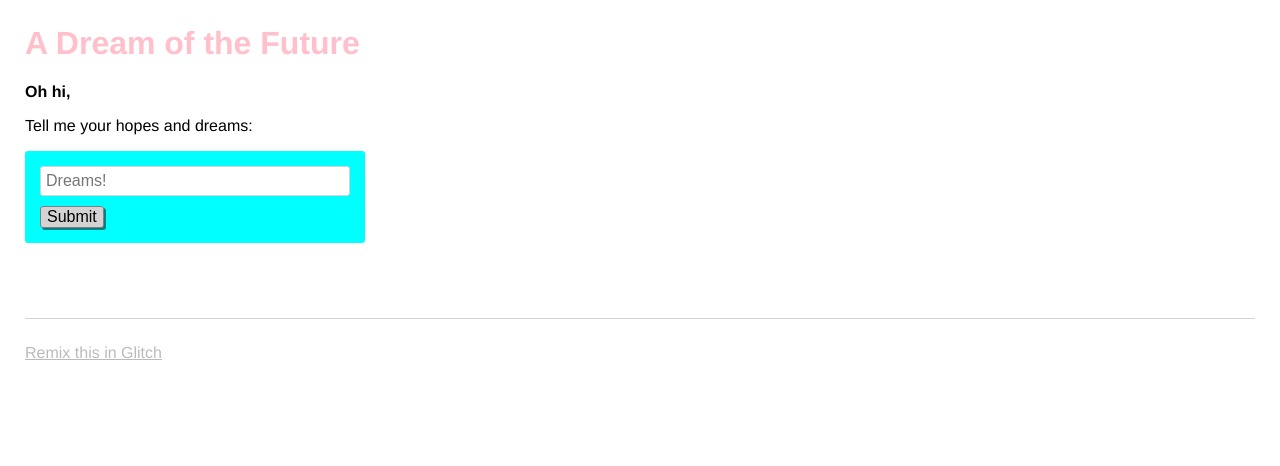
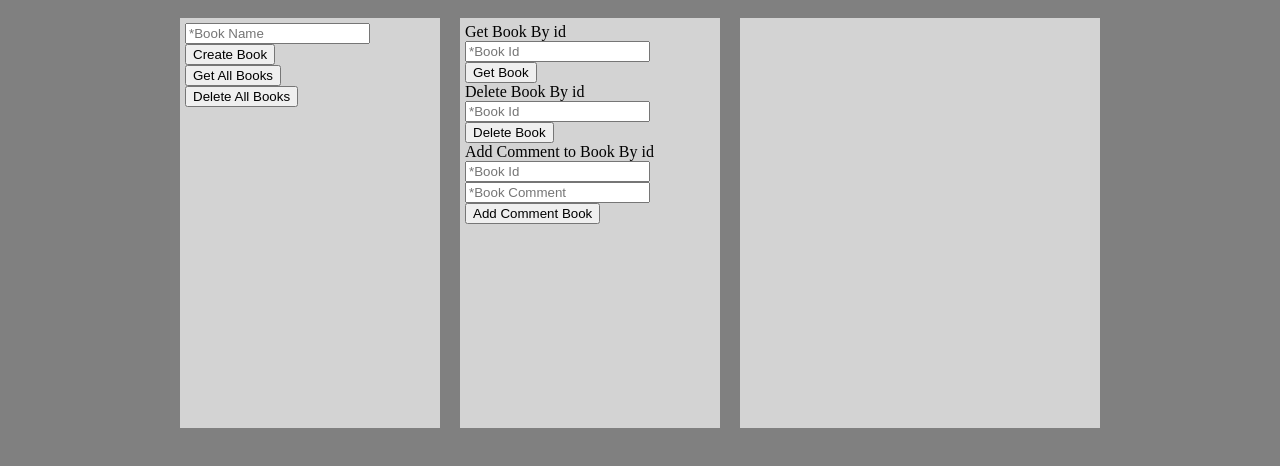
Before and after one commit to turfanda/betafccstock, a website: page views/index.html in a window 1280 px wide. Drawn offline with nearby package versions, Linux system fonts and the light colour scheme; no server answers.

Commit message:
👕🎅 Checkpoint server.js:596315/40 package.json:596315/55 views/index.html:596315/7 public/style.css:596315/6 public/client.js:596315/19 routes/routeHandler.js:596315/75 models/stock.js:596315/43 tests/test.js:596315/2 .env:596315/30 test/test.js:596315/1

```diff
--- a/public/style.css
+++ b/public/style.css
@@ -1,82 +1,29 @@
-/* styles */
-/* called by your view template */
-
-/* You might want to try something fancier: */
-/* less: http://lesscss.org/ */
-
-* {
-  box-sizing: border-box;
+body{
+background-color:gray;
 }
-
-body {
-  font-family: helvetica, arial, sans-serif;
-  margin: 25px;
+.mainWrapper{
+width:1000px;
+     margin: auto;
 }
-
-h1 {
-  font-weight: bold;
-  color: pink;
+.wrapper{
+  display: flex;
+  align-items: center;
+  justify-content: center;
 }
-
-.bold {
-  font-weight: bold;
+.insideDiv {
+  padding:5px;
+    background-color: lightgray;
+    width: 250px;
+    height: 400px;
+    margin: 10px;
 }
-
-p {
-  max-width: 600px;
+.resultDiv {
+  width: 350px;
+   overflow: auto;
+  text-align:center;
 }
-
-form {
-  margin-bottom: 25px;
-  padding: 15px;
-  background-color: cyan;
-  display: inline-block;
-  width: 100%;
-  max-width: 340px;
-  border-radius: 3px;
+.infoDiv{
+text-align:center;
+padding:5px;
+  border:0.5px solid black;
 }
-
-input {
-  display: block;
-  margin-bottom: 10px;
-  padding: 5px;
-  width: 100%;
-  border: 1px solid lightgrey;
-  border-radius: 3px;
-  font-size: 16px;
-}
-
-button {
-  font-size: 16px;
-  border-radius: 3px;
-  background-color: lightgrey;
-  border: 1px solid grey;
-  box-shadow: 2px 2px teal;
-  cursor: pointer;
-}
-
-button:hover {
-  background-color: yellow;
-}
-
-button:active {
-  box-shadow: none;
-}
-
-li {
-  margin-bottom: 5px;
-}
-
-footer {
-  margin-top: 50px;
-  padding-top: 25px;
-  border-top: 1px solid lightgrey;
-}
-
-footer > a {
-  color: #BBBBBB;
-}
-
-.nicejob {
-  text-decoration: line-through;
-}
--- /dev/null
+++ b/routes/routeHandler.js
@@ -0,0 +1 @@
+const stockModel = require('../models/stock');
--- a/views/index.html
+++ b/views/index.html
@@ -1,15 +1,7 @@
-<!-- This is a static file -->
-<!-- served from your routes in server.js -->
-
-<!-- You might want to try something fancier: -->
-<!-- html/nunjucks docs: https://mozilla.github.io/nunjucks/ -->
-<!-- pug: https://pugjs.org/ -->
-<!-- haml: http://haml.info/ -->
-<!-- hbs(handlebars): http://handlebarsjs.com/ -->
-
 <!DOCTYPE html>
 <html>
-  <head>
+
+<head>
     <title>Welcome to Glitch!</title>
     <meta name="description" content="A cool thing made with Glitch">
     <link id="favicon" rel="icon" href="https://glitch.com/edit/favicon-app.ico" type="image/x-icon">
@@ -17,38 +9,48 @@
     <meta http-equiv="X-UA-Compatible" content="IE=edge">
     <meta name="viewport" content="width=device-width, initial-scale=1">
     <link rel="stylesheet" href="/style.css">
-  </head>
-  <body>
-    <header>
-      <h1>
-        A Dream of the Future
-      </h1>
-    </header>
+</head>
 
-    <main>
-      <p class="bold">Oh hi,</p>
-      <p>Tell me your hopes and dreams:</p>
-      <form>
-        <input type="text" maxlength="100" placeholder="Dreams!">
-        <button type="submit">Submit</button>
-      </form>
-      <section class="dreams">
-        <ul id="dreams">
-        </ul>
-      </section>
-    </main>
+<body>
+<div class="mainWrapper">
+    <div class="wrapper">
+        <div class="insideDiv">
+            <form id="bookCreateForm">
+                <input type="text" name="book_title" placeholder="*Book Name" required>
+                <button>Create Book</button>
+              <br>
+              <button id="getAllBooks">Get All Books</button><br>
+              <button id="deleteAllBooks">Delete All Books</button>
+            </form>
+        </div>
+        <div class="insideDiv">
+            Get Book By id
+            <form id="bookGetForm">
+                <input type="text" name="book_id" placeholder="*Book Id" required>
+                <button >Get Book</button>
+            </form>
+                      Delete Book By id
+            <form id="bookDeleteForm">
+                <input type="text" name="book_id" placeholder="*Book Id" required>
+                <button >Delete Book</button>
+            </form>
+                                Add Comment to Book By id
+            <form id="bookUpdateForm">
+                <input type="text" name="book_id" placeholder="*Book Id" required>
+              <input type="text" name="book_comment" placeholder="*Book Comment" required>
+                <button >Add Comment Book</button>
+            </form>
 
-    <footer>
-      <a href="https://glitch.com">
-        Remix this in Glitch
-      </a>
-    </footer>
+        </div>
+        <div class="insideDiv resultDiv">
+        </div>
+    </div>
 
-    <!-- Your web-app is https, so your scripts need to be too -->
-    <script src="https://code.jquery.com/jquery-2.2.1.min.js"
-            integrity="sha256-gvQgAFzTH6trSrAWoH1iPo9Xc96QxSZ3feW6kem+O00="
-            crossorigin="anonymous"></script>
+</div>
+
+    <script src="https://cdnjs.cloudflare.com/ajax/libs/jquery/3.3.1/jquery.js"></script>
     <script src="/client.js"></script>
 
-  </body>
+</body>
+
 </html>
```
Also changed, not shown: package.json (+6 -5 lines), server.js (+27 -26 lines), test/test.js (added, +65 -0 lines), .config/configstore/update-notifier-npm.json, models/stock.js (added).
